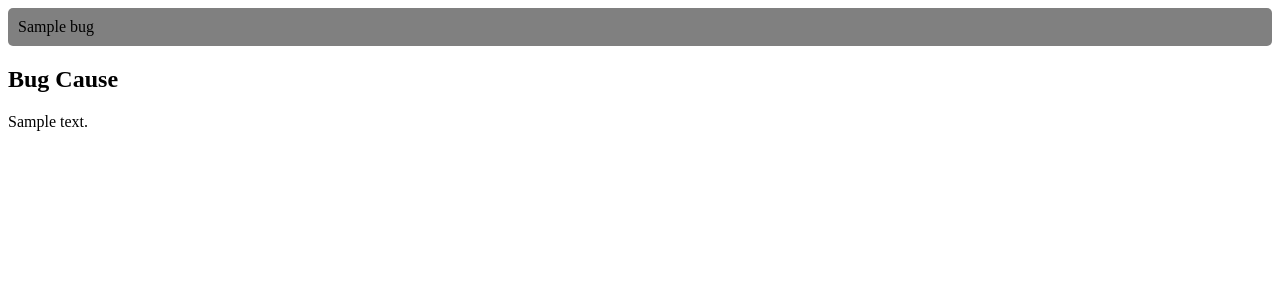
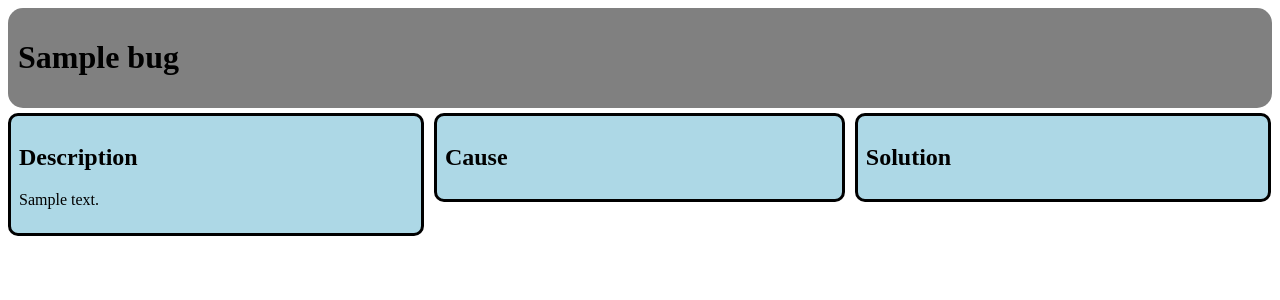
Before and after one commit to benjaminp/mozugs, a Python web app: template templates/bug.html in a window 1280 px wide. Shown: the top 300 px of the page. Run offline with Jinja, Linux system fonts and the light colour scheme; the template is opened without the code that fills it: most values are stand-ins (such as "Sample title", 1, 10 or a date in 2020).

Commit message:
some nice columns

```diff
--- a/static/css/styles.css
+++ b/static/css/styles.css
@@ -1,5 +1,27 @@
 #bug-header {
     background-color: grey;
-    border-radius: 5px;
+    border-radius: 15px;
     padding: 10px;
 }
+
+.bug-column-wrapper {
+    width: 33.3%;
+    display: inline-block;
+    float: left;
+}
+
+.bug-column {
+    background-color: lightblue;
+    border-radius: 10px;
+    padding: 8px;
+    margin: 5px;
+    border: 3px solid black;
+}
+
+#bug-description {
+    margin-left: 0px;
+}
+
+#bug-solution {
+    margin-right: 0px;
+}
--- a/templates/bug.html
+++ b/templates/bug.html
@@ -2,10 +2,24 @@
 {% block title %}Bug #{{ bug.id }}{% endblock %}
 {% block content %}
 <div id="bug-header">
-{{ bug.title|e }}
+<h1>{{ bug.title|e }}</h1>
 </div>
-<section id="bug-description">
-<h2>Bug Cause</h2>
-{{ bug.description|e }}
+<div id="bug-container">
+<div class="bug-column-wrapper">
+<section id="bug-description" class="bug-column">
+<h2>Description</h2>
+<p>{{ bug.description|e }}
 </section>
+</div>
+<div class="bug-column-wrapper">
+<section id="bug-cause" class="bug-column">
+<h2>Cause</h2>
+</section>
+</div>
+<div class="bug-column-wrapper">
+<section id="bug-solution" class="bug-column">
+<h2>Solution</h2>
+</section>
+</div>
+</div>
 {% endblock %}
```
